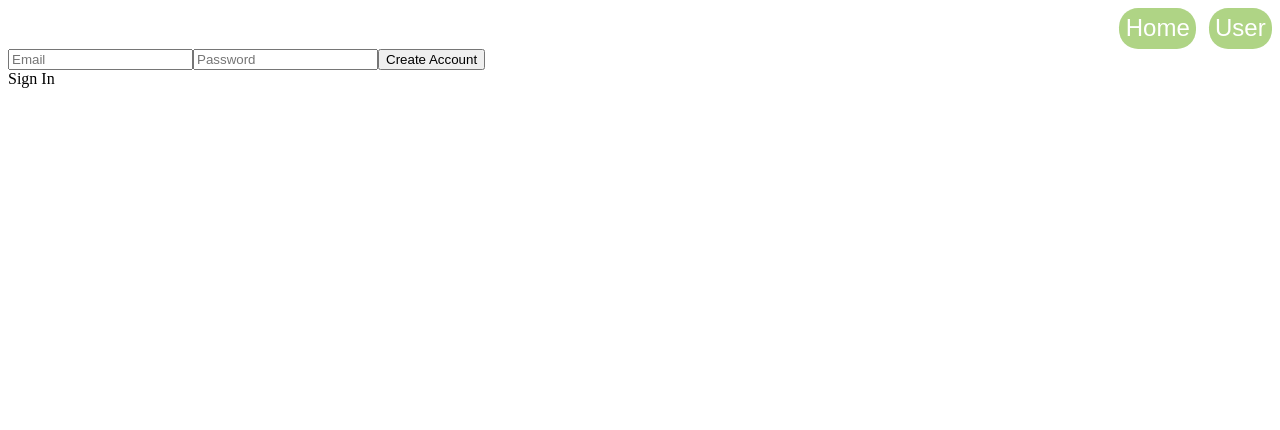
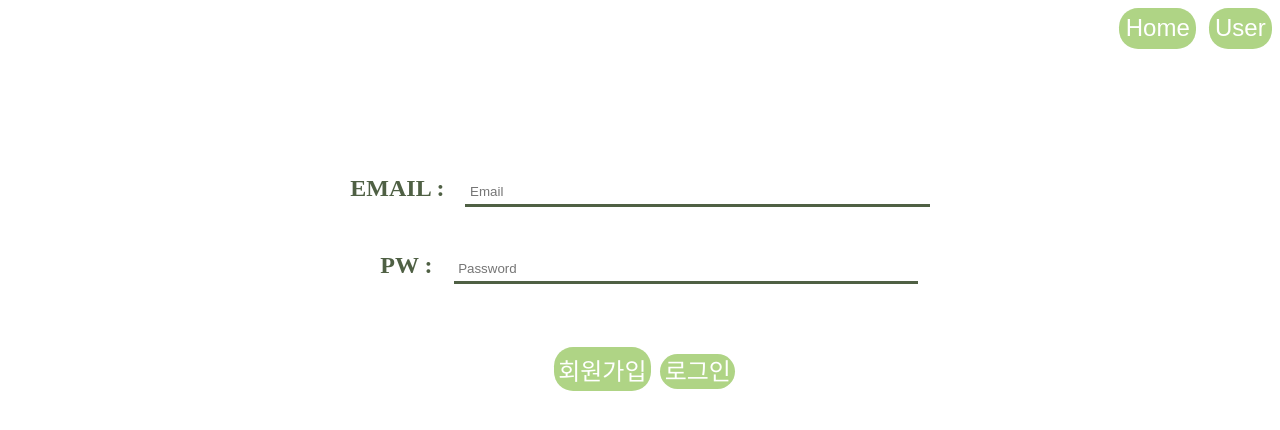
Before and after one commit to Jueunkim429/Dyslexia-discrimination-test, a React (Create React App) app: page /#/log in a window 1280 px wide. Shown: the top 430 px of the page. Built offline with nearby package versions, Linux system fonts and the light colour scheme; no server answers.

Commit message:
[design] 회원가입 및 마이페이지 디자인 완료

```diff
--- a/src/components/AuthForm.js
+++ b/src/components/AuthForm.js
@@ -1,5 +1,6 @@
 import React, { useState } from "react";
 import { authService } from "fbase";
+import "../style.css";
 
 const AuthForm = () => {
   const [email, setEmail] = useState("");
@@ -35,32 +36,52 @@ const AuthForm = () => {
   const toggleAccount = () => setNewAccount((prev) => !prev);
   return (
     <>
-      <form onSubmit={onSubmit}>
+    <div  className="auth_main">
+      <form onSubmit={onSubmit} className="auth_form" >
+      <div className="auth_title">
+          EMAIL : &nbsp;
         <input
           name="email"
           type="email"
           placeholder="Email"
           required
           value={email}
+          className="auth_text"
           onChange={onChange}
         />
+        </div>
+
+        <div className="auth_title">
+        &nbsp;&nbsp;&nbsp;PW : &nbsp;
+
         <input
           name="password"
           type="password"
           placeholder="Password"
           required
           value={password}
+          className="auth_text"
           onChange={onChange}
         />
+        </div>
+
+        <br></br>
+        <div>
         <input
+        className="all_button"
           type="submit"
-          value={newAccount ? "Create Account" : "Sign In"}
+          value={newAccount ? "회원가입" : "로그인"}
         />
+        <span onClick={toggleAccount} className="all_button">
+          {newAccount ? "로그인" : "회원가입"}
+        </span>
         {error && <span>{error}</span>}
+        </div>
+
       </form>
-      <span onClick={toggleAccount}>
-        {newAccount ? "Sign In" : "Create Account"}
-      </span>
+
+    </div>
+
     </>
   );
 };
--- a/src/components/Reserve.js
+++ b/src/components/Reserve.js
@@ -1,8 +1,13 @@
 import React from "react";
 import default_Img from "./none.png";
+import default_Img2 from "./dyslexia.png";
 const Reserve= ({reserveObj, isOwner}) => {
     const onErrorImg = (e) => {
         e.target.src = default_Img;
+    }
+
+    const onErrorImg2 = (e) => {
+        e.target.src = default_Img2;
     }
     return(
         <>
@@ -15,16 +20,15 @@ const Reserve= ({reserveObj, isOwner}) => {
 
             <div className="reserve_img">
                 <div className="reserve_detailimg">
-                    <img src="img/dyslexia.png" width="20%" />
+                    <img src="img/dyslexia.png" className="reserve_dy" onError={onErrorImg2} />
                     <p>[난독증]</p>
                 </div>
 
                 <div className="reserve_detailimg">
-                    <img src={reserveObj.attachmentUrl} width="20%" onError={onErrorImg}/>
+                    <img src={reserveObj.attachmentUrl} className="reserve_dy" onError={onErrorImg}/>
                     <p>[{reserveObj.userName}님]</p>
                 </div>
             </div>
-
         </div>
         </>
     );
--- a/src/routes/My.js
+++ b/src/routes/My.js
@@ -136,9 +136,11 @@ function My({ refreshUser, userObj }) {
       })}
       </div>
 
+      <div className="all_button_space">
        <button className="all_button" onClick={onLogOutClick}>
           Log Out
         </button>
+        </div>
       </>
         );
     }
--- a/src/style.css
+++ b/src/style.css
@@ -84,8 +84,11 @@
 
 /*reserve*/
 .reserve_all{
-    background-color: whitesmoke;
-    border-radius: 0.5em;
+    border-radius: 1em ;
+    border: 1px  solid #4F6228;
+    background-color: rgb(254, 254, 254);
+    margin-left: 10%;
+    margin-right: 10%;
 }
 .reserve_title{
     text-align: center;
@@ -100,12 +103,77 @@
 .reserve_img{
     display: flex;
     flex-direction: row;
-    padding-left: 10%;
     justify-content: center;
+    text-align: center;
+    padding: 0;
+    margin: 0;
+    /*border: 1px solid rebeccapurple;*/
 }
 
 .reserve_detailimg{
     display: flex;
     flex-direction: column;
     justify-content: center;
+    width: 50%;
+    padding-left: -10%;
+    padding-right: -10%;
+    /*border: 1px solid red;*/
 }
+
+.reserve_dy{
+    display: block; margin: 0px auto;
+    width: 60%;
+    /*border: 1px solid rgb(115, 0, 255);*/
+}
+
+/*AuthForm*/
+.auth_main{
+    display: block;
+    margin: 0% auto;
+    text-align: center;
+    margin-top: 10%;
+    margin-left: 10%;
+    margin-right: 10%;
+}
+
+.auth_form{
+    display: flex;
+    flex-direction: column;
+    margin: 5%;
+    width: auto;
+}
+
+.auth_title{
+    color:#4F6044;
+    font-size: x-large;
+    margin-bottom: 5%;
+    font-weight: bold;
+}
+
+.auth_text{
+    width: 50%;
+    /*border: 1 solid #AFD485;
+    border-bottom:1 solid #AFD485;*/
+    padding: 0.5%;
+    margin-left: 1%;
+    border-top: 0px;
+    border-left: 0px;
+    border-right: 0px;
+    border-bottom: 3px solid #4F6044;
+    /*text-align: center;*/
+    color:black;
+}
+
+.auth_botton{
+    width: 50%;
+    border: 0;
+    outline: 0;
+    border-radius: 0.8em;
+    padding: 0.5%;
+    margin-left: 1%;
+    /*text-align: center;*/
+    background-color: #AFD485;
+    font-size:x-large;
+    color: white;
+    cursor: pointer;
+}
```
Also changed, not shown: src/components/dyslexia.png (added).
